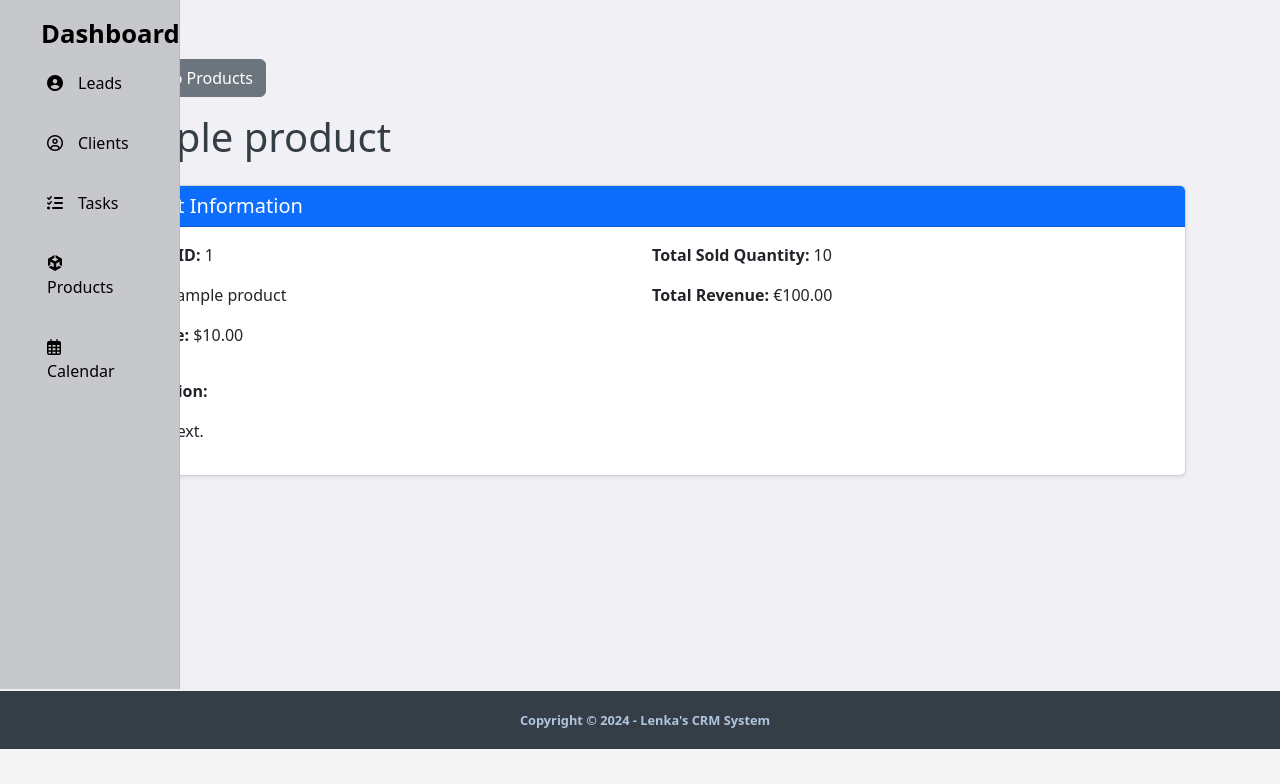
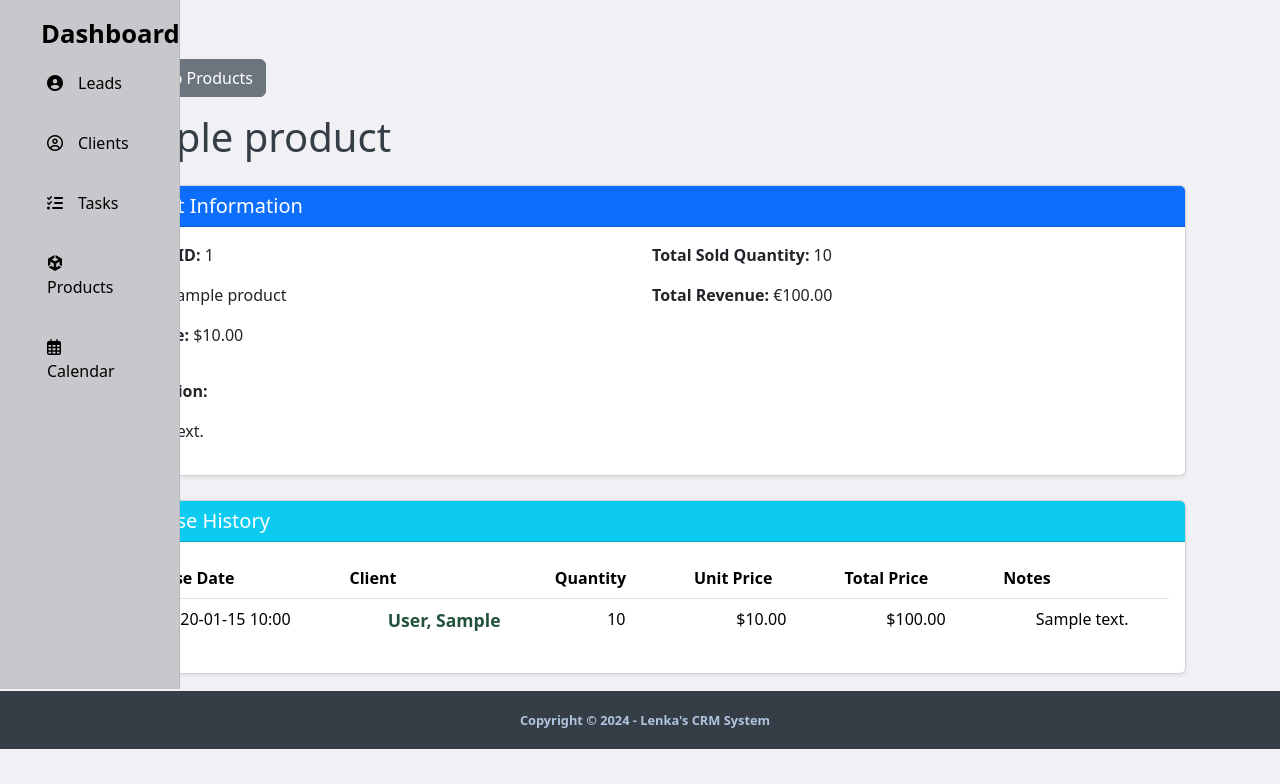
Before and after one commit to lenkamac/CrmSystem, a Django app: page /dashboard/products/1/ in a window 1280 px wide. Shown: the part 51-835 px from the top of the page. Before the commit the page ends 800 px from the top, so only its background shows below. Run offline with Django 5.2, Linux system fonts and the light colour scheme; a user stored in the database is signed in; tables that the repository leaves empty hold one stand-in row (values such as "Sample post"); some libraries are stand-ins or nearby versions.

Commit message:
product detail, add purchase history

```diff
--- a/product/templates/product/product-detail.html
+++ b/product/templates/product/product-detail.html
@@ -50,6 +50,55 @@
             </div>
         </div>
 
+        <!-- Purchase History Card -->
+        <div class="row mb-4">
+            <div class="col-12">
+                <div class="card shadow-sm">
+                    <div class="card-header bg-info text-white">
+                        <h5 class="mb-0">Purchase History</h5>
+                    </div>
+                    <div class="card-body">
+                        {% if purchases %}
+                            <div class="table-responsive">
+                                <table class="table table-hover">
+                                    <thead>
+                                        <tr>
+                                            <th>Purchase Date</th>
+                                            <th>Client</th>
+                                            <th>Quantity</th>
+                                            <th>Unit Price</th>
+                                            <th>Total Price</th>
+                                            <th>Notes</th>
+                                        </tr>
+                                    </thead>
+                                    <tbody>
+                                        {% for purchase in purchases %}
+                                        <tr>
+                                            <td>{{ purchase.created_at|date:"Y-m-d H:i" }}</td>
+                                            <td>
+                                                <a href="{% url 'client:detail' purchase.client.id %}">
+                                                    {{ purchase.client.last_name }}, {{ purchase.client.first_name }}
+                                                </a>
+                                            </td>
+                                            <td>{{ purchase.quantity }}</td>
+                                            <td>${{ purchase.purchase_price }}</td>
+                                            <td>${{ purchase.total_price }}</td>
+                                            <td>{{ purchase.notes|default:"-" }}</td>
+                                        </tr>
+                                        {% endfor %}
+                                    </tbody>
+                                </table>
+                            </div>
+                        {% else %}
+                            <p class="text-muted">No purchases recorded for this product yet.</p>
+                        {% endif %}
+                    </div>
+                </div>
+            </div>
+        </div>
+
+
+
 
     </div>
 {% endblock %}
--- a/product/views.py
+++ b/product/views.py
@@ -18,3 +18,9 @@ class ProductDetailView(LoginRequiredMixin, DetailView):
     model = Product
     template_name = 'product/product-detail.html'
     context_object_name = 'product'
+
+    def get_context_data(self, **kwargs):
+        context = super().get_context_data(**kwargs)
+        # Get all purchases for this product
+        context['purchases'] = self.object.purchases.all().select_related('client', 'created_by')
+        return context
```
